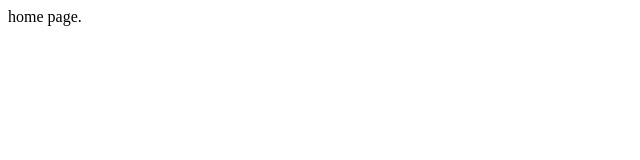
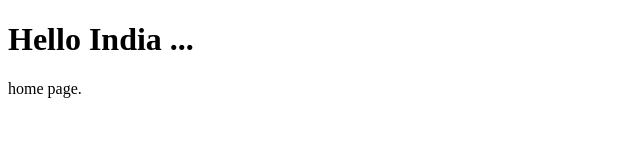
Before and after one commit to ShahidAftab/Git-Demo, a plain HTML site: page index.html in a window 1280 px wide. Shown: the whole page, without its empty margins (0-640 px from the left). Drawn offline with Linux system fonts and the light colour scheme.

Commit message:
Fixed Error

```diff
--- a/index.html
+++ b/index.html
@@ -4,6 +4,7 @@
           <title>My Website Title</title>
      </head>
      <body>
+         <h1>Hello India ...</h1>
           home page.
      </body>
 </html>
```
